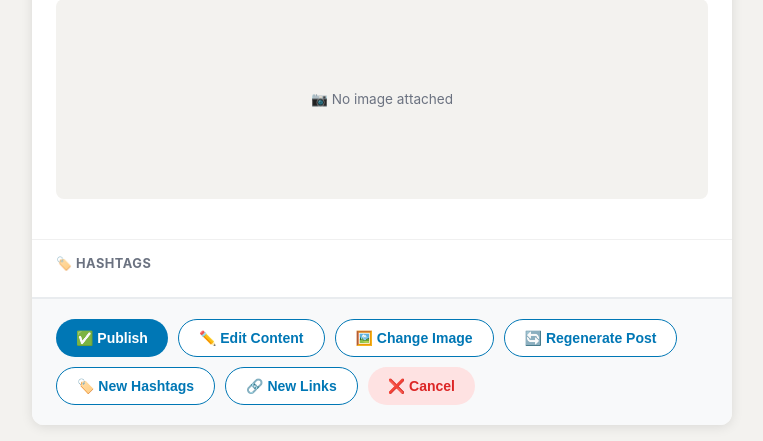
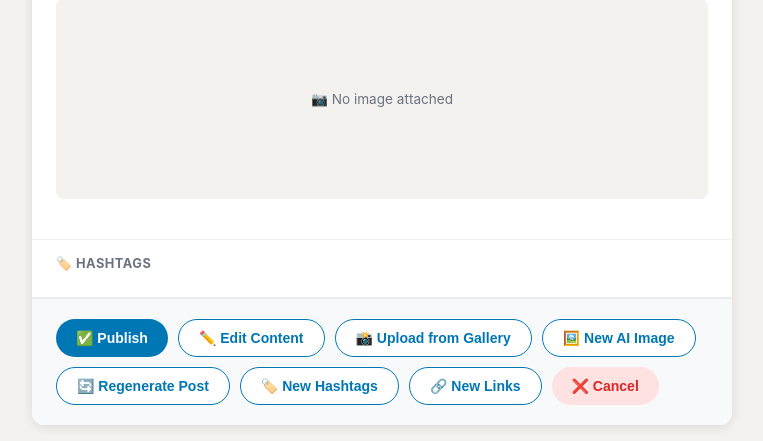
Before and after one commit to Samra4-stack/LinkedIn-Agent, a Python web app: template app/templates/preview.html in a window 1280 px wide. Shown: the part 197-638 px from the top of the page, without its empty margins (258-1021 px from the left). Run offline with Jinja, Linux system fonts and the light colour scheme; the template is opened without the code that fills it, so the values that code supplies are empty; some libraries are stand-ins or nearby versions.

Commit message:
feat: add gallery image upload support via frontend compression

```diff
--- a/app/models/schemas.py
+++ b/app/models/schemas.py
@@ -149,6 +149,10 @@ class PreviewResponse(BaseModel):
             "7. Cancel",
         ]
     )
+
+class UploadImageRequest(BaseModel):
+    """Payload for uploading a base64 image from the gallery."""
+    image_base64: str = Field(..., description="Base64 encoded string of the compressed image")
 
 
 # ─── Edit ────────────────────────────────────────────────────
--- a/app/templates/preview.html
+++ b/app/templates/preview.html
@@ -200,7 +200,8 @@
             <div class="actions">
                 <button class="btn btn-primary" onclick="approve()">✅ Publish</button>
                 <button class="btn btn-secondary" onclick="editContent()">✏️ Edit Content</button>
-                <button class="btn btn-secondary" onclick="changeImage()">🖼️ Change Image</button>
+                <button class="btn btn-secondary" onclick="uploadCustomImage()">📸 Upload from Gallery</button>
+                <button class="btn btn-secondary" onclick="changeImage()">🖼️ New AI Image</button>
                 <button class="btn btn-secondary" onclick="regenerate()">🔄 Regenerate Post</button>
                 <button class="btn btn-secondary" onclick="regenerateHashtags()">🏷️ New Hashtags</button>
                 <button class="btn btn-secondary" onclick="changeLinks()">🔗 New Links</button>
@@ -282,6 +283,65 @@
                     .then(() => location.reload());
             }
         }
+
+        function uploadCustomImage() {
+            const input = document.createElement('input');
+            input.type = 'file';
+            input.accept = 'image/jpeg, image/png, image/webp';
+            input.onchange = async (e) => {
+                const file = e.target.files[0];
+                if (!file) return;
+
+                // Compress image in browser to fit within Vercel's 4.5MB limit
+                const reader = new FileReader();
+                reader.readAsDataURL(file);
+                reader.onload = (event) => {
+                    const img = new Image();
+                    img.src = event.target.result;
+                    img.onload = async () => {
+                        const canvas = document.createElement('canvas');
+                        const MAX_WIDTH = 1200;
+                        const MAX_HEIGHT = 1200;
+                        let width = img.width;
+                        let height = img.height;
+
+                        if (width > height) {
+                            if (width > MAX_WIDTH) {
+                                height *= MAX_WIDTH / width;
+                                width = MAX_WIDTH;
+                            }
+                        } else {
+                            if (height > MAX_HEIGHT) {
+                                width *= MAX_HEIGHT / height;
+                                height = MAX_HEIGHT;
+                            }
+                        }
+
+                        canvas.width = width;
+                        canvas.height = height;
+                        const ctx = canvas.getContext('2d');
+                        ctx.drawImage(img, 0, 0, width, height);
+
+                        // Output as compressed JPEG base64
+                        const base64Data = canvas.toDataURL('image/jpeg', 0.85);
+
+                        try {
+                            alert("Uploading compressed image...");
+                            const res = await callApi(`/preview/${DRAFT_ID}/upload-image`, 'POST', { image_base64: base64Data });
+                            if (res.success) {
+                                alert('✅ Image uploaded successfully!');
+                                location.reload();
+                            } else {
+                                alert('Upload failed: ' + (res.detail || res.error));
+                            }
+                        } catch (err) {
+                            alert('Network or Server Error: ' + err.message);
+                        }
+                    };
+                };
+            };
+            input.click();
+        }
     </script>
 </body>
 </html>
```
Also changed, not shown: app/api/endpoints/preview.py (+26 -1 lines), app/services/linkedin_service.py (+10 -4 lines), implementation_plan.md (added, +22 -0 lines).
